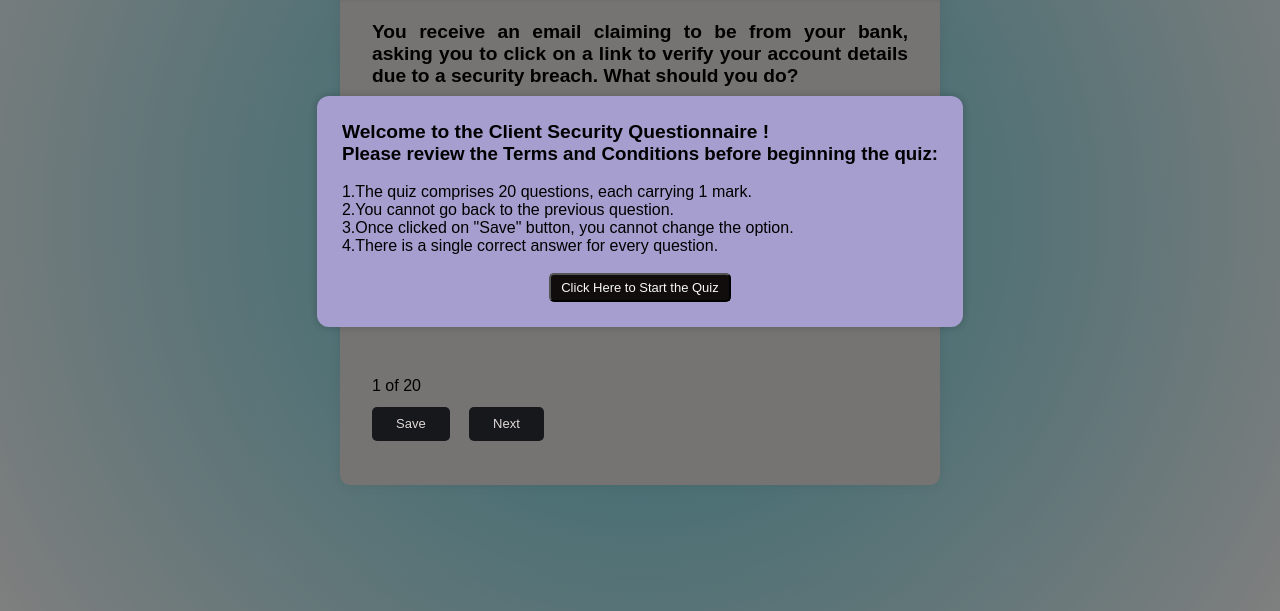
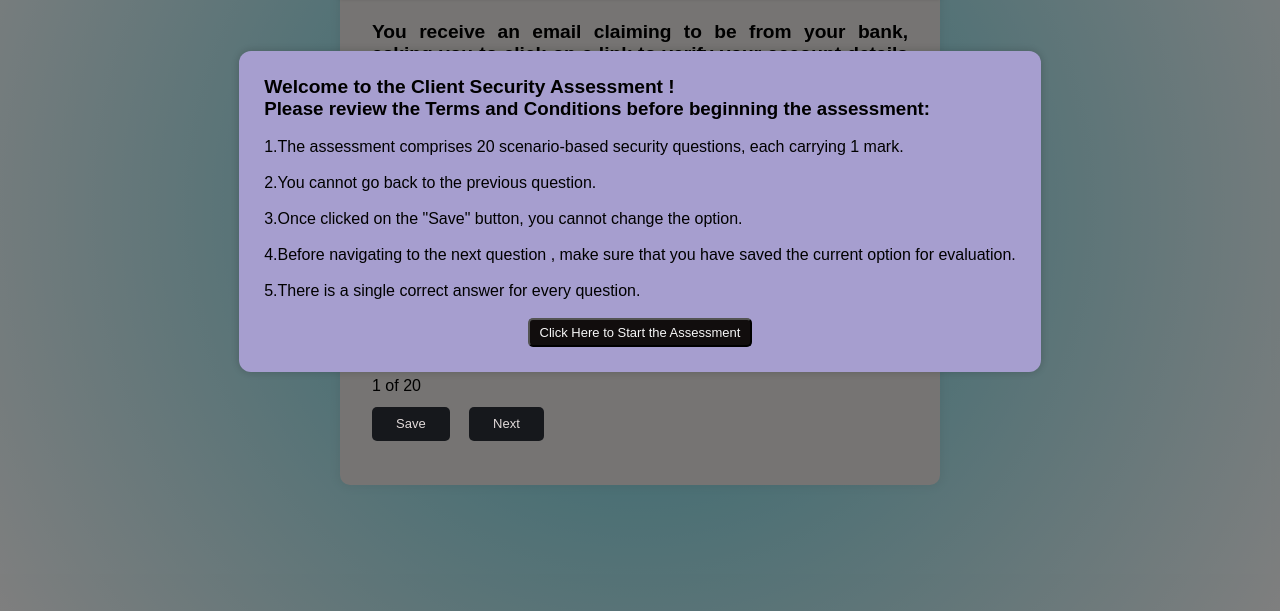
Before and after one commit to Pranavshinde678/ClientAssessmentApp, a plain HTML site: page index.html in a window 1280 px wide. Shown: the part 189-800 px from the top of the page. Drawn offline with Linux system fonts and the light colour scheme.

Commit message:
Add files via upload

```diff
--- a/index.html
+++ b/index.html
@@ -3,21 +3,14 @@
 <head>
     <meta charset="UTF-8">
     <meta name="viewport" content="width=device-width, initial-scale=1.0">
-    <title>Questionnaire App</title>
+    <title>Client Security Assessment App</title>
     <link rel="stylesheet" href="style.css">
 
 </head>
 <body>
-  <!-- <div class="popup-container" id="popupContainer">
-    <div class="popup">
-      <h2>Welcome to the Quiz</h2>
-      <p>Please click "OK" to start the quiz.</p>
-      <button onclick="startQuiz()">OK</button>
-    </div>
-  </div> -->
     <div class="quiz-container" id="quiz">
         <div class="quiz-header">
-          <h2 class="header-txt">Client Security Questionnaire</h2>
+          <h2 class="header-txt">Client Security Assessment</h2>
         </div>
         <div class="quiz-body">
 
@@ -29,14 +22,15 @@
             </li>
             <div class="popup-container" id="popupContainer">
               <div class="popup">
-                <h2>Welcome to the Client Security Questionnaire ! </h2>
-                <h3>Please review the Terms and Conditions before beginning the quiz: </h3><br>
-                <p>1.The quiz comprises 20 questions, each carrying 1 mark.</p>
-                <p>2.You cannot go back to the previous question.</p>
-                <p>3.Once clicked on "Save" button, you cannot change the option.</p>
-                <p>4.There is a single correct answer for every question.</p>
+                <h2>Welcome to the Client Security Assessment ! </h2>
+                <h3>Please review the Terms and Conditions before beginning the assessment: </h3><br>
+                <p>1.The assessment comprises 20 scenario-based security questions, each carrying 1 mark.</p>
+                <br><p>2.You cannot go back to the previous question.</p>
+                <br><p>3.Once clicked on the "Save" button, you cannot change the option.</p>
+                <br><p>4.Before navigating to the next question , make sure that you have saved the current option for evaluation.</p>
+                <br><p>5.There is a single correct answer for every question.</p>
                 <br>
-                <button onclick="startQuiz()">Click Here to Start the Quiz</button>
+                <button onclick="startQuiz()">Click Here to Start the Assessment</button>
               </div>
             </div>
             <li>
@@ -57,9 +51,6 @@
           <div class="quiz-details"></div>
           <button id="saveBtn">Save</button>
           <button id="nextBtn" style="margin-left: 15px">Next</button>
-
-
-
         </div>
       </div>
       <script src="index.js" src="./index.js"></script>
--- a/index.js
+++ b/index.js
@@ -88,11 +88,13 @@ const quizData = [
 
     },
     {
-      question: "While accessing your mobile banking app, you notice an unfamiliar transaction initiated by your account. What should you do?",
-      a: "Ignore it, assuming it's a mistake",
-      b: "Contact your bank immediately to report the unauthorized transaction",
-      c: "Share your login details with a friend for assistance",
-      d: "Wait for the transaction to reverse automatically",
+      question:"While browsing online, you come across a website offering unbelievable deals on designer goods. What should you do?",
+
+      a: "Immediately make a purchase to take advantage of the amazing deals.",
+      b: "Research the website for reviews and verify its authenticity before making any purchases.",
+      c: "Share the website with friends so they can also benefit from the deals.",
+      d: "Proceed with caution and make a small test purchase to assess the legitimacy of the website.",
+
       correct: "b"
     },
     {
@@ -163,7 +165,7 @@ const quizData = [
       "b": "Ignore the letter, assuming it's a scam",
       "c": "Contact your bank using the official number to verify the authenticity of the letter",
       "d": "Share the letter with friends and family for advice",
-      "correct": "c"
+      correct: "c"
     },
     {
       question: "A caller alleges to be a tech support representative from a reputable company, claiming they've detected a virus on your computer. What's your response?",
@@ -185,7 +187,7 @@ function startQuiz() {
 
 const saveBtn = document.getElementById("saveBtn");
 const nextBtn = document.getElementById("nextBtn");
-nextBtn.disabled = true;
+//nextBtn.disabled = true;
 // Add event listeners to save and next buttons
 saveBtn.addEventListener("click", saveAnswer);
 nextBtn.addEventListener("click", nextQuestion);
```
